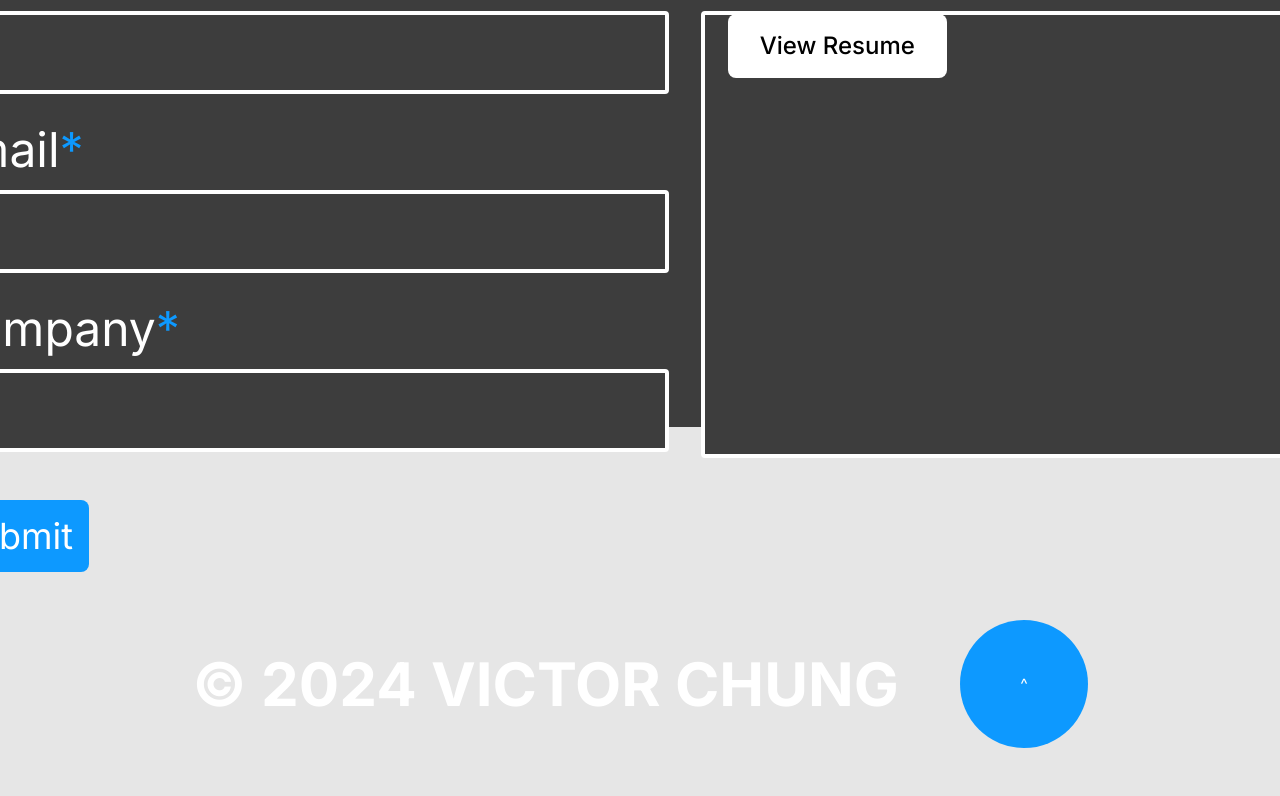
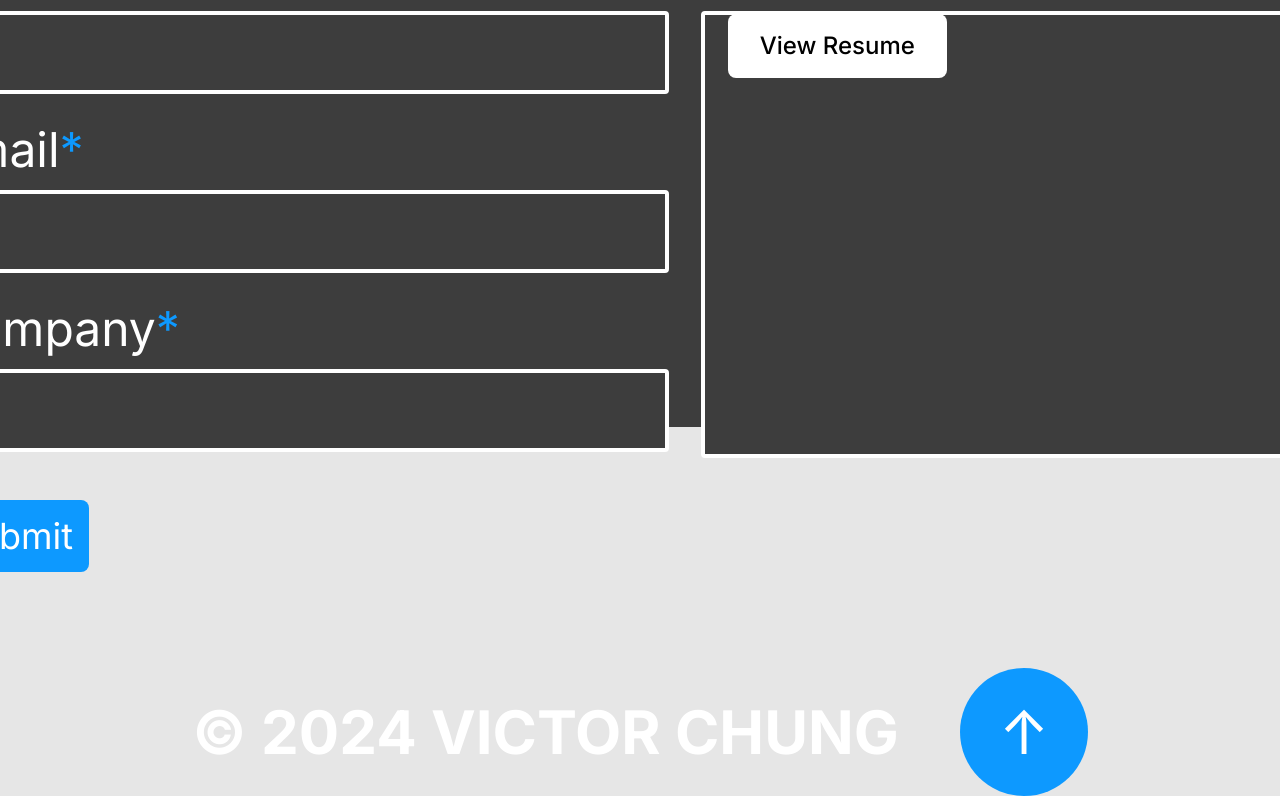
Before and after one commit to TheVicBro/portfolio, a Next.js app: page / in a window 1280 px wide. Shown: the part 3928-4724 px from the top of the page. Before the commit the page ends 4676 px from the top, so only its background shows below. Built offline with nearby package versions, Linux system fonts and the light colour scheme.

Commit message:
Fixed and made up arrow look nicer

```diff
--- a/src/app/page.tsx
+++ b/src/app/page.tsx
@@ -26,6 +26,7 @@ export default function Home() {
     return () => unsubscribe();
   }, [scrollY]);
 
+  const topRefView = useRef<HTMLDivElement|null>(null);
   const aboutRef = useRef<HTMLDivElement|null>(null);
   const portfolioRef = useRef<HTMLDivElement|null>(null);
   const contactRef = useRef<HTMLDivElement|null>(null);
@@ -140,6 +141,7 @@ export default function Home() {
         }}
       >Learn More</motion.div>
       <motion.div
+        ref={topRefView}
         className="flex items-center justify-between 5xl:p-16 p-12 5xl:px-48 px-40 text-lightblack"
         initial={{ opacity: 0, y: -140 }}
         animate={{ opacity: 1, y: 0 }}
@@ -479,16 +481,25 @@ export default function Home() {
               </div>
             </div>
           </div>
-          <button className="bg-skyblue text-4xl text-white rounded-lg my-12 p-4" type="submit">Submit</button>
+          <motion.button
+            className="bg-skyblue text-4xl text-white rounded-lg my-12 p-4" type="submit"
+            whileTap={{ scale: 0.85 }}
+          >
+            Submit
+          </motion.button>
         </form>
-        <div className="flex items-center justify-between w-full">
+        <div className="flex items-center justify-between w-full mt-12">
           <div className="flex 5xl:text-6xl text-6xl font-bold text-left text-white">
             © 2024 VICTOR CHUNG
           </div>
           <div>
-            <button className="bg-skyblue text-white rounded-full w-32 h-32">
-              ^
-            </button>
+            <motion.button
+              className="bg-skyblue text-white text-6xl rounded-full w-32 h-32"
+              whileTap={{ scale: 0.85 }}
+              onClick={() => topRefView.current?.scrollIntoView({ behavior: 'smooth' })}
+            >
+              ↑
+            </motion.button>
           </div>
         </div>
       </div>
```
